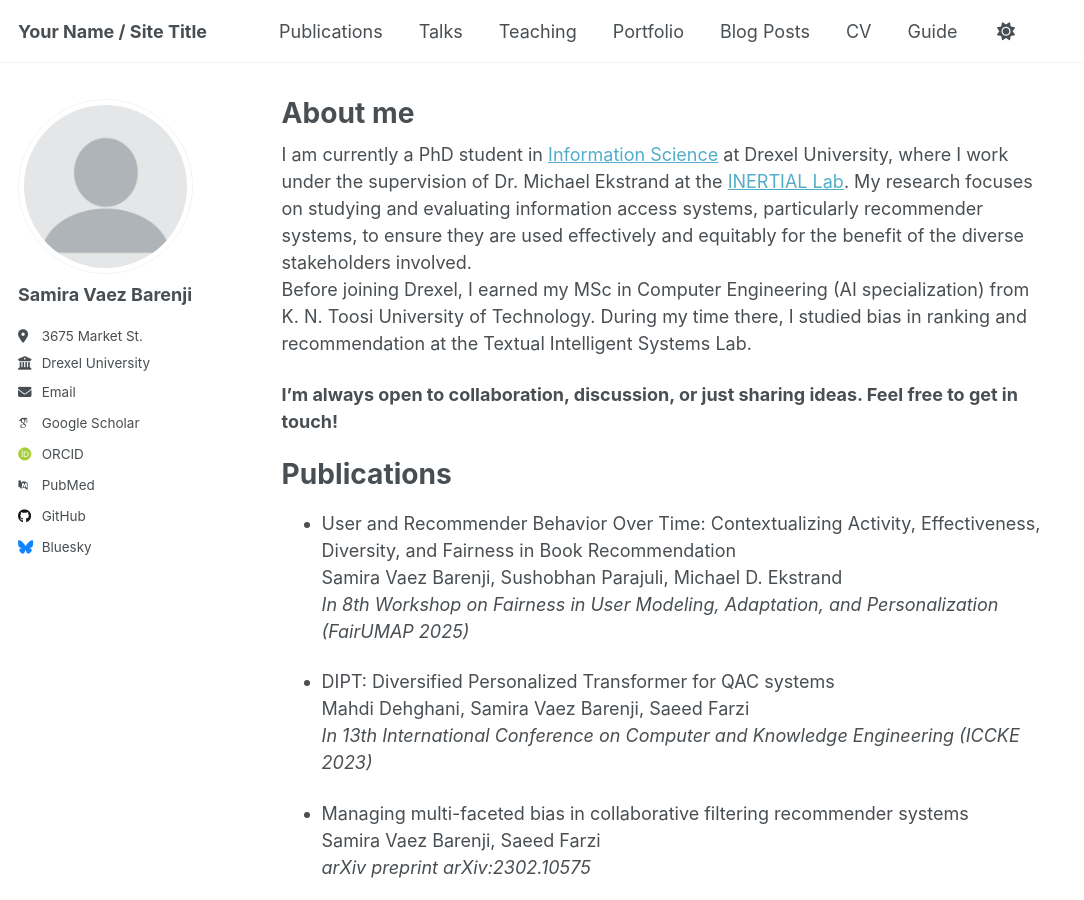
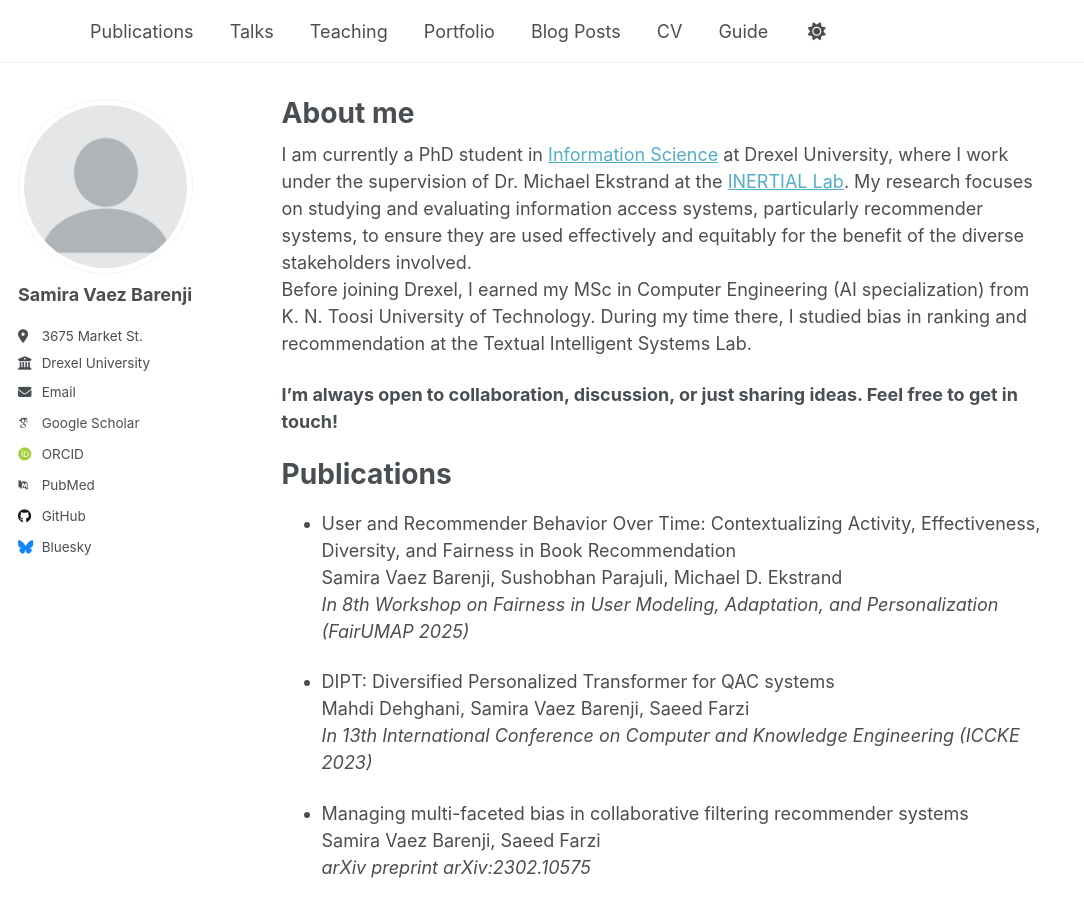
Before and after one commit to samiravaez/samiravaez.github.io, a Jekyll site: the page built from _pages/about.md, in a window 1280 px wide and 900 px high. Shown: the whole window, without its empty margins (0-1084 px from the left). Built offline with Jekyll 4.4.1, drawn with Linux system fonts in a browser that asks for light colours; some web fonts are replaced.

Commit message:
Update _config.yml

```diff
--- a/_config.yml
+++ b/_config.yml
@@ -9,13 +9,13 @@
 # Basic Site Settings
 locale                   : "en-US"
 site_theme               : "default"
-title                    : "Your Name / Site Title"
+title                    : ""
 title_separator          : "-"
 name                     : &name "Your Name"
 description              : &description "personal description"
 url                      : https://academicpages.github.io # the base hostname & protocol for your site e.g. "https://[your GitHub username].github.io" or if you already have some other page hosted on Github then use "https://[your GitHub username].github.io/[Your Repo Name]"
 baseurl                  : "" # the subpath of your site, e.g. "/blog"
-repository               : "academicpages/academicpages.github.io"
+repository               : ""
 
 # Site Author - The following control what appear as part of the author content on the side bar.
 #               If a field is blank the icon and link will not appear, otherwise it will be shown.
```
